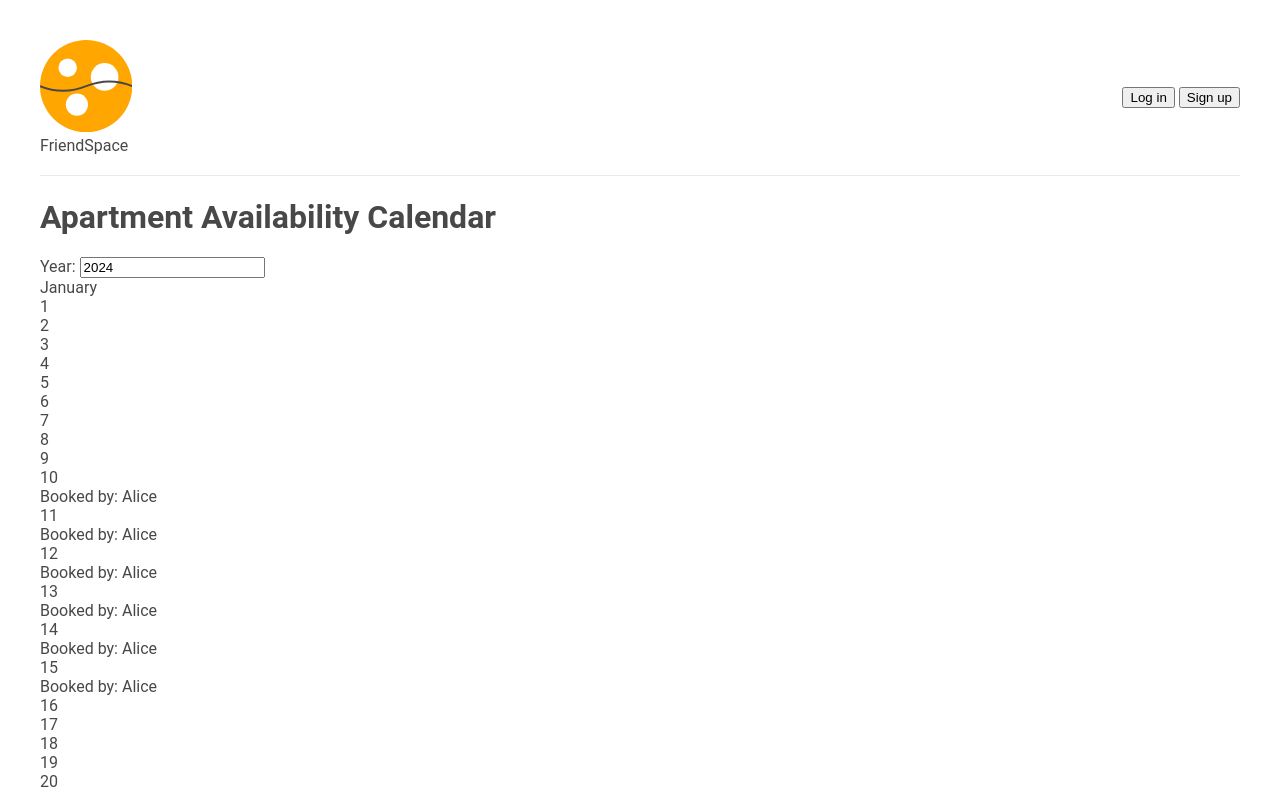
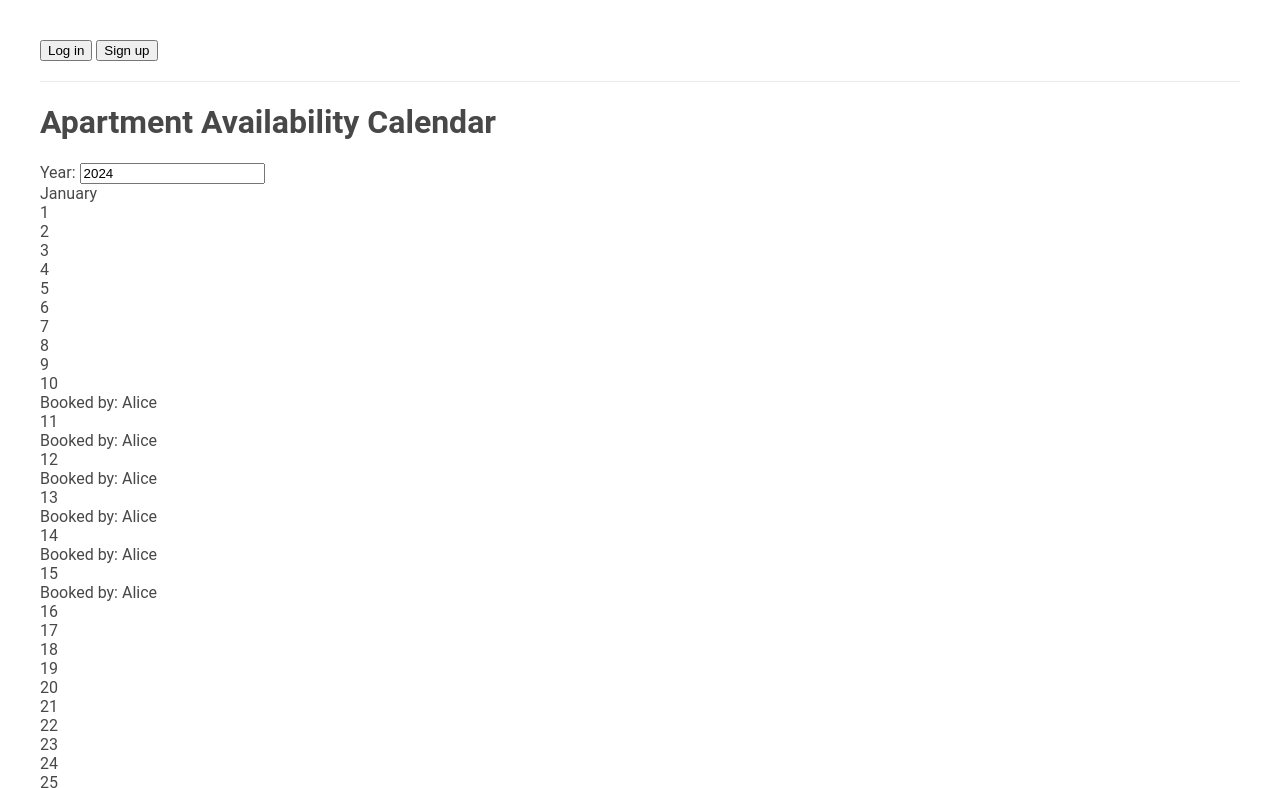
Before and after one commit to MTLightCollective/RESERVATION_APP, a plain HTML site: page index.html in a window 1280 px wide. Shown: the top 788 px of the page. Drawn offline with nearby package versions, Linux system fonts and the light colour scheme.

Commit message:
Update index.html
removed logo

```diff
--- a/index.html
+++ b/index.html
@@ -10,16 +10,6 @@
 <body>
     <div id="app">
         <header class="header">
-            <div class="logo">
-                <svg viewBox="0 0 100 100" xmlns="http://www.w3.org/2000/svg">
-                    <path d="M50 0 A50 50 0 1 1 50 100 A50 50 0 1 1 50 0 Z" fill="var(--cheese-yellow)"/>
-                    <circle cx="30" cy="30" r="10" fill="white"/>
-                    <circle cx="70" cy="40" r="15" fill="white"/>
-                    <circle cx="40" cy="70" r="12" fill="white"/>
-                    <path d="M0 50 Q25 60 50 50 T100 50" fill="none" stroke="var(--airbnb-dark-gray)" stroke-width="2"/>
-                </svg>
-                FriendSpace
-            </div>
             <nav class="nav-buttons">
                 <button v-if="!currentUser" @click="showLoginModal = true">Log in</button>
                 <button v-if="!currentUser" @click="showSignupModal = true">Sign up</button>
```
